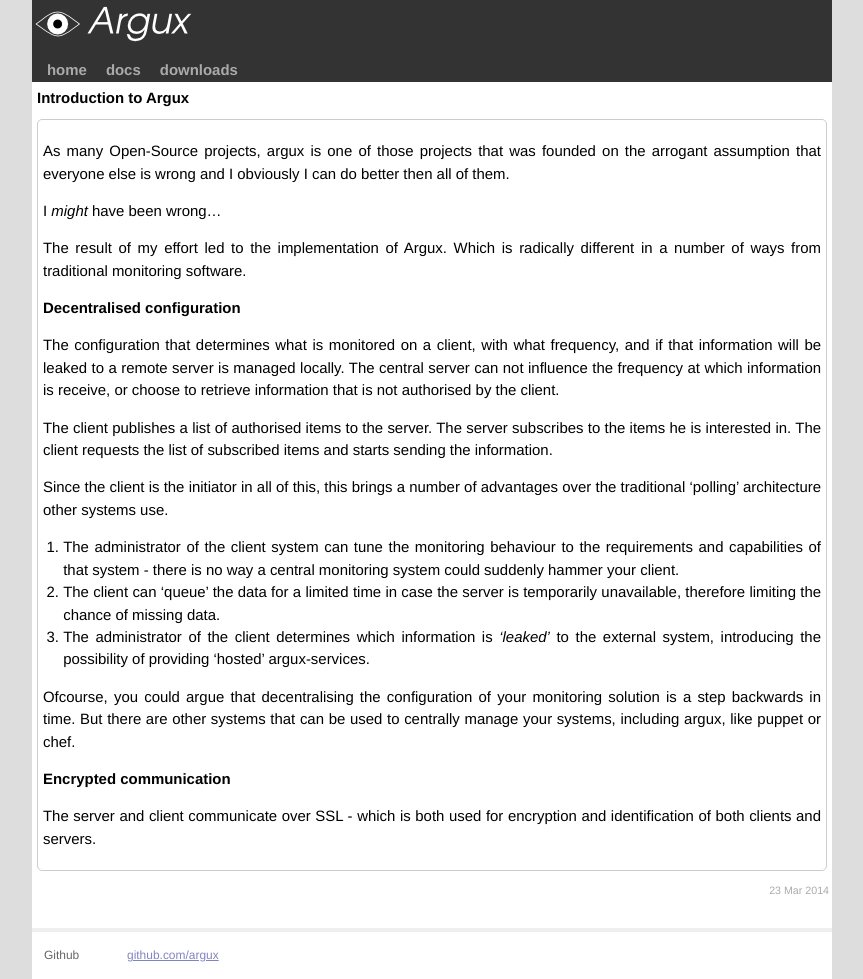
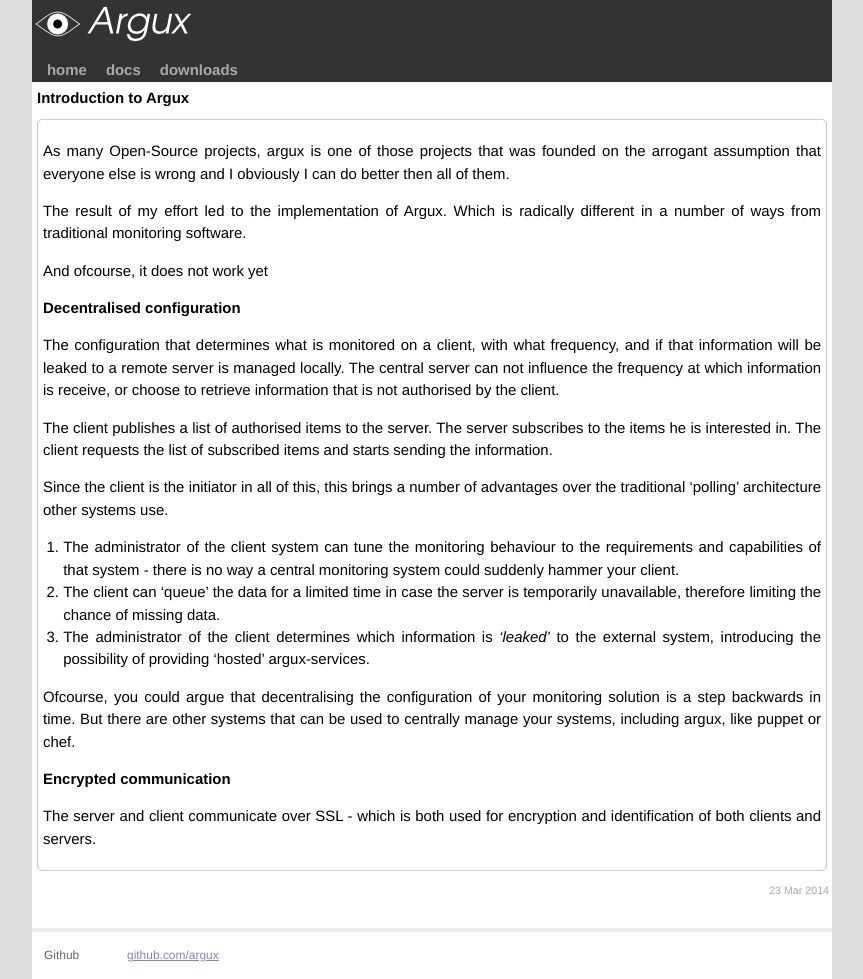
Before and after one commit to argux/argux.github.io, a Jekyll site: the page built from _posts/2014-03-23-introduction.markdown, in a window 1280 px wide. Shown: the whole page, without its empty margins (208-1071 px from the left). Built offline with Jekyll 4.4.1, drawn with Linux system fonts in a browser that asks for light colours; Markdown is read by kramdown in place of the engine named in the settings.

Commit message:
Change introduction

```diff
--- a/_posts/2014-03-23-introduction.markdown
+++ b/_posts/2014-03-23-introduction.markdown
@@ -8,9 +8,9 @@
 founded on the arrogant assumption that everyone else is wrong and I
 obviously I can do better then all of them.
 
-I *might* have been wrong...
+The result of my effort led to the implementation of Argux. Which is radically different in a number of ways from traditional monitoring software.
 
-The result of my effort led to the implementation of Argux. Which is radically different in a number of ways from traditional monitoring software.
+And ofcourse, it does not work yet
 
 ## Decentralised configuration ##
 The configuration that determines what is monitored on a client, with what frequency, and if that information will be leaked to a remote server is managed locally. The central server can not influence the frequency at which information is receive, or choose to retrieve information that is not authorised by the client.
```
